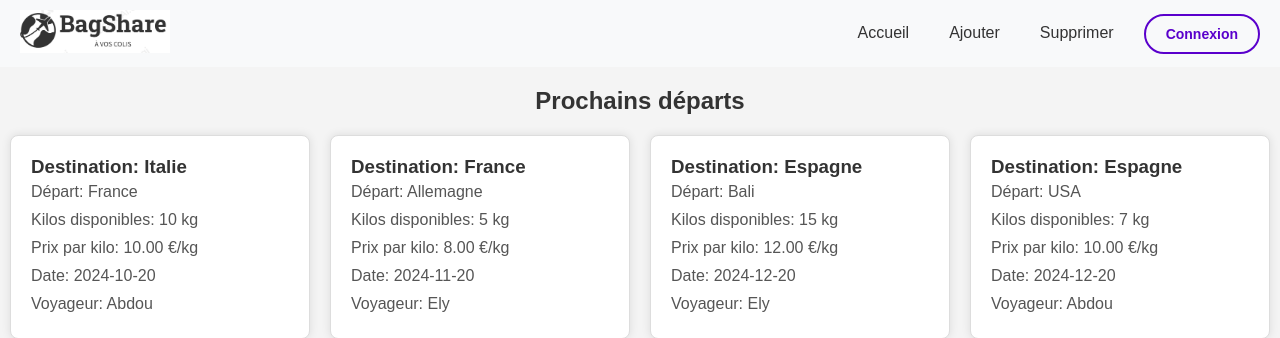
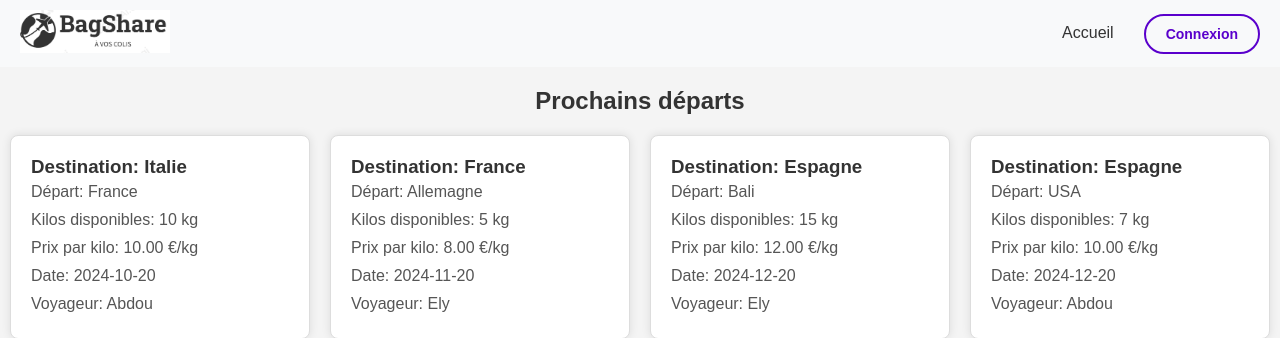
Before and after one commit to Abdou-SYLLA/BagShare, a PHP site: page /bagshare/src/views/annonce.php in a window 1280 px wide. Shown: the top 338 px of the page. Run offline with PHP 8.4, Linux system fonts and the light colour scheme; data comes from the database, SQL or seed files in the repository.

Commit message:
correction header pour visiteur

```diff
--- a/src/views/annonce.php
+++ b/src/views/annonce.php
@@ -16,12 +16,10 @@
         </div>
         <nav>
             <a href="../../public/index.php">Accueil</a> <!-- Chemin absolu ou relatif -->
-            <a href="#ajouterAnnonce">Ajouter</a>
-            <a href="#supprimerAnnonce">Supprimer</a>
-
             <?php
-            session_start();
             if (isset($_SESSION['user'])) {
+                echo "<a href=\"#ajouterAnnonce\">Ajouter</a>";
+                echo "<a href=\"#supprimerAnnonce\">Supprimer</a>";
                 // Si l'utilisateur est connecté, afficher son nom et un bouton de déconnexion
                 echo "<a href='#'>" . htmlspecialchars($_SESSION['nom']) . "</a>";
                 echo "<a href='/bagshare/src/controllers/disconnect.php' class=\"btn-secondary\">Déconnexion</a>";
```
